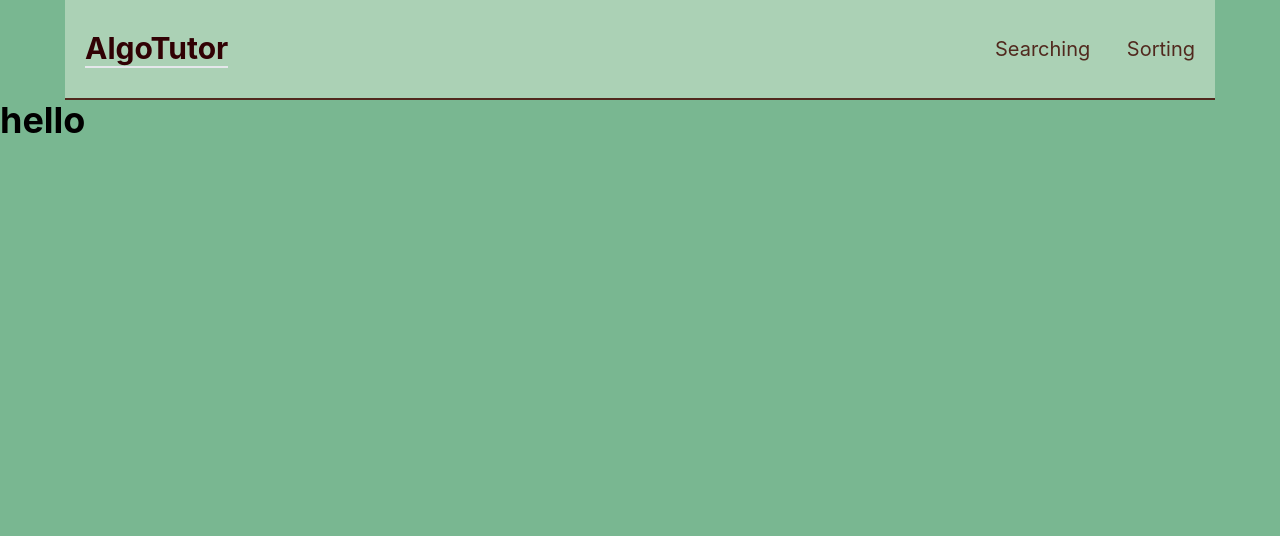
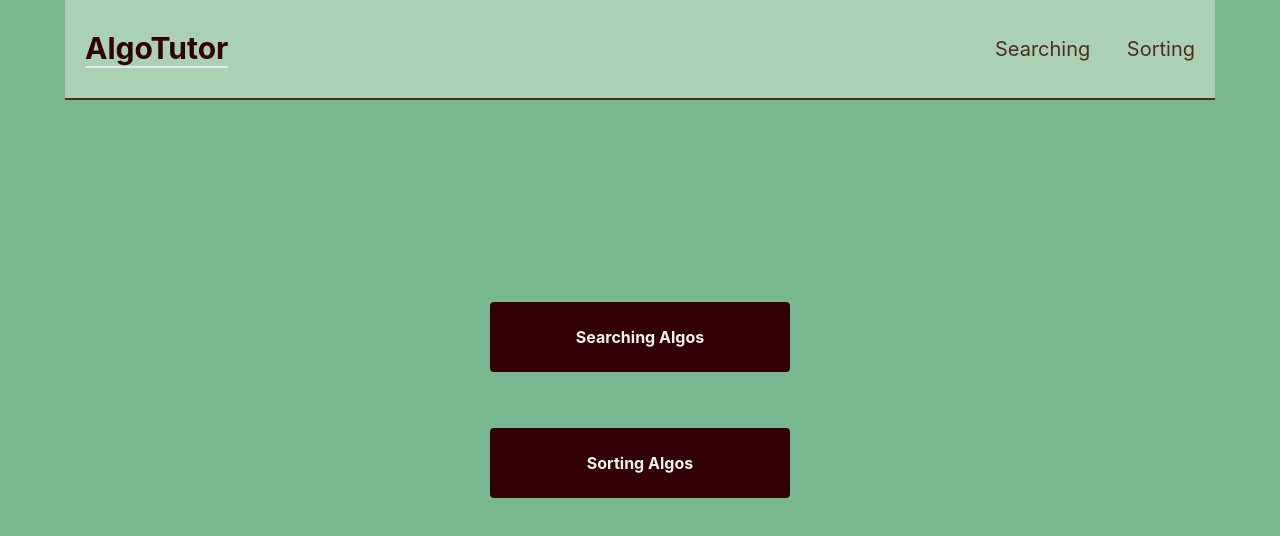
Before and after one commit to DelaurierDev/algoTutor, a React (Create React App) app in the folder client/: page /searching in a window 1280 px wide. Shown: the top 536 px of the page. Built offline with nearby package versions, Linux system fonts and the light colour scheme.

Commit message:
debugging

```diff
--- a/client/src/index.js
+++ b/client/src/index.js
@@ -1,7 +1,6 @@
 import React from 'react';
 import ReactDOM from 'react-dom/client';
 import './index.css';
-import App from './App';
 import Landing from './pages/Landing';
 import Searching from './pages/Searching';
 import Home from './pages/Home'
--- a/client/src/pages/Searching.jsx
+++ b/client/src/pages/Searching.jsx
@@ -1,11 +1,20 @@
 import React from 'react'
 import Navbar from '../components/Navbar'
+import {Link} from 'react-router-dom'
 
 const Searching = () => {
   return (
     <div>
       <Navbar/>
-       <h1 className='font-bold text-4xl'> hello</h1>
+      <div className='h-[600px] flex flex-col items-center justify-center '>
+        <Link to ="/searching" >
+          <button className='h-[70px] w-[300px] bg-[#310104] font-bold rounded text-[#edf4ed] my-7'>Searching Algos</button>
+        </Link>
+        <Link to ="/sorting" >
+          <button className='h-[70px] w-[300px] bg-[#310104] font-bold rounded text-[#edf4ed] my-7'>Sorting Algos</button>
+        </Link>
+        </div>
+
     </div>
 
   )
```
